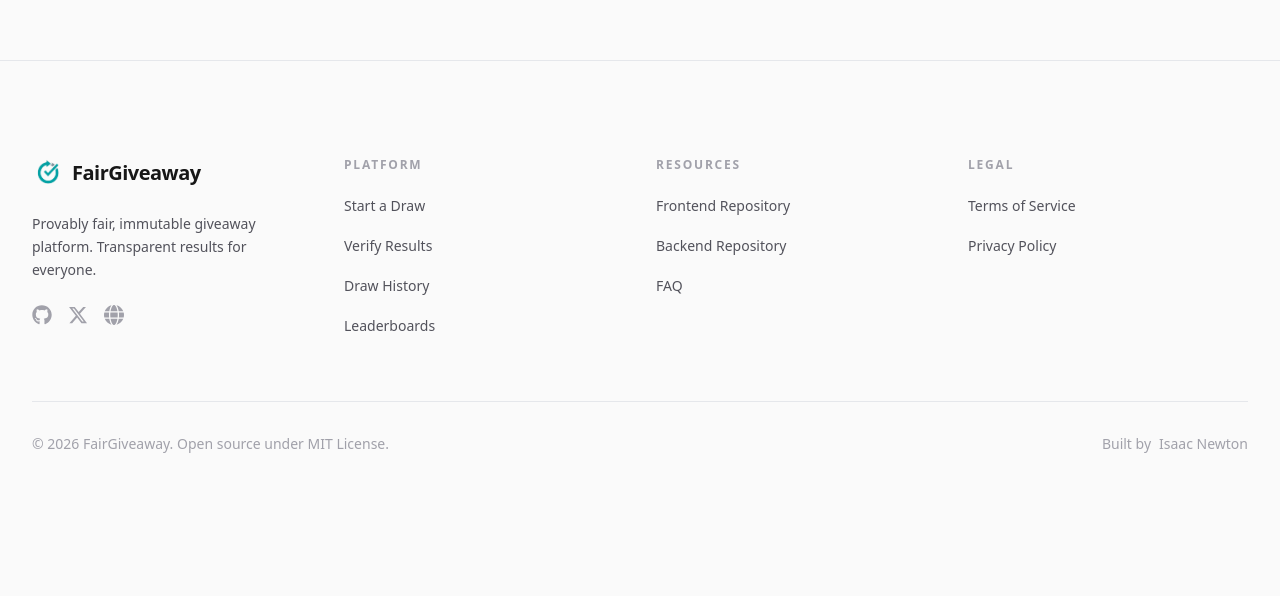
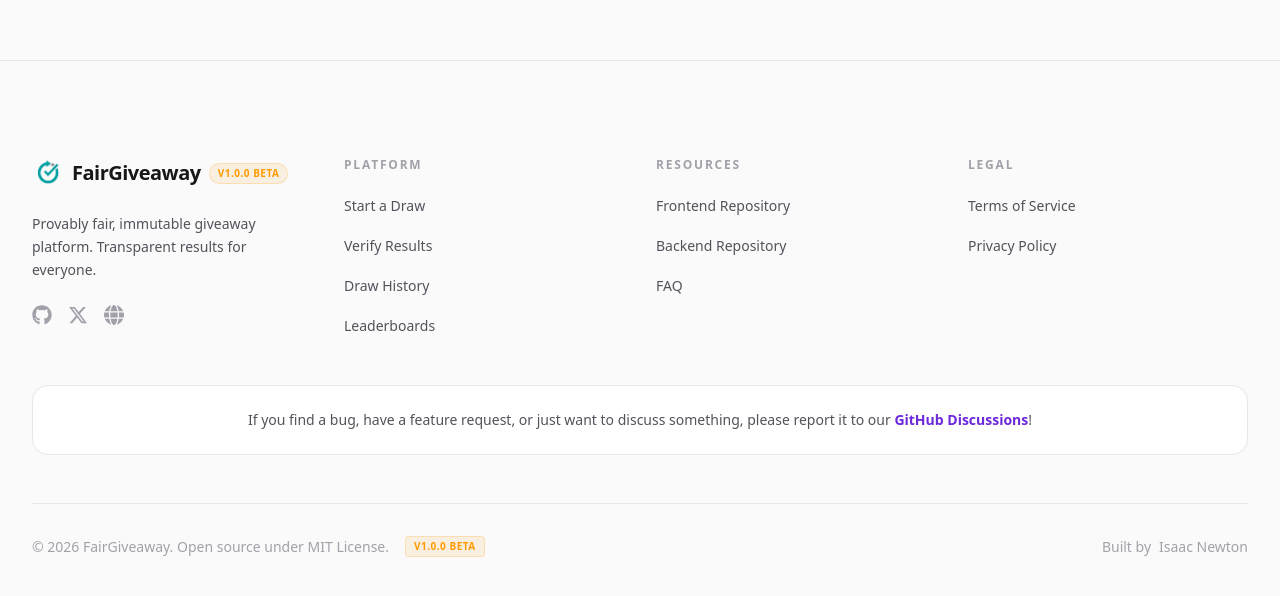
Before and after one commit to fair-giveaway/fairgiveaway-frontend, a Next.js app: page /history/1 in a window 1280 px wide. Shown: the part 836-1432 px from the top of the page. Before the commit the page ends 1386 px from the top, so only its background shows below. Built offline with nearby package versions, Linux system fonts and the light colour scheme; no server answers.

Commit message:
initial realease for production

```diff
--- a/components/Footer.tsx
+++ b/components/Footer.tsx
@@ -17,9 +17,14 @@ export function Footer() {
               <div className="flex h-8 w-8 items-center justify-center rounded-lg overflow-hidden">
                 <Image src="/logo.png" alt="FairGiveaway Logo" width={32} height={32} className="object-cover" />
               </div>
-              <span className="text-xl font-bold tracking-tight text-textPrimary">
-                FairGiveaway
-              </span>
+              <div className="flex items-center gap-2">
+                <span className="text-xl font-bold tracking-tight text-textPrimary">
+                  FairGiveaway
+                </span>
+                <span className="inline-flex items-center px-2 py-0.5 rounded-full bg-amber-500/10 text-amber-500 text-[10px] font-bold uppercase tracking-wider border border-amber-500/20">
+                  v1.0.0 Beta
+                </span>
+              </div>
             </Link>
             <p className="text-textSecondary text-sm leading-relaxed mb-6">
               Provably fair, immutable giveaway platform. Transparent results for everyone.
@@ -65,10 +70,29 @@ export function Footer() {
           </div>
         </div>
 
-        <div className="mt-16 pt-8 border-t border-borderSubtle flex flex-col md:flex-row justify-between items-center gap-4">
-          <p className="text-sm text-textMuted">
-            &copy; {currentYear} FairGiveaway. Open source under MIT License.
+        <div className="mt-12 p-6 rounded-2xl bg-bgElevated border border-borderSubtle text-center">
+          <p className="text-sm text-textSecondary">
+            If you find a bug, have a feature request, or just want to discuss something, please report it to our{" "}
+            <a
+              href="https://github.com/orgs/fair-giveaway/discussions"
+              target="_blank"
+              rel="noopener noreferrer"
+              className="text-accentPrimary font-bold hover:underline"
+            >
+              GitHub Discussions
+            </a>!
           </p>
+        </div>
+
+        <div className="mt-12 pt-8 border-t border-borderSubtle flex flex-col md:flex-row justify-between items-center gap-4">
+          <div className="flex flex-col sm:flex-row items-center gap-2 sm:gap-4">
+            <p className="text-sm text-textMuted">
+              &copy; {currentYear} FairGiveaway. Open source under MIT License.
+            </p>
+            <span className="px-2 py-0.5 rounded bg-amber-500/10 text-amber-500 border border-amber-500/20 text-[10px] font-bold uppercase tracking-wider">
+              v1.0.0 Beta
+            </span>
+          </div>
           <div className="flex items-center gap-2 text-sm text-textMuted">
             Built by <a href="https://github.com/isaacnewton123" target="_blank" rel="noopener noreferrer" className="hover:text-accentPrimary transition-colors font-medium">Isaac Newton</a>
           </div>
--- a/components/Navbar.tsx
+++ b/components/Navbar.tsx
@@ -43,9 +43,14 @@ export function Navbar() {
             <div className="flex h-8 w-8 items-center justify-center rounded-lg overflow-hidden">
               <Image src="/logo.png" alt="FairGiveaway Logo" width={32} height={32} className="object-cover" />
             </div>
-            <span className="text-lg font-bold tracking-tight text-textPrimary">
-              FairGiveaway
-            </span>
+            <div className="flex items-center gap-2">
+              <span className="text-lg font-bold tracking-tight text-textPrimary">
+                FairGiveaway
+              </span>
+              <span className="hidden sm:inline-flex items-center px-2 py-0.5 rounded-full bg-amber-500/10 text-amber-500 text-[10px] font-bold uppercase tracking-wider border border-amber-500/20">
+                v1.0.0 Beta
+              </span>
+            </div>
           </Link>
 
           {/* Desktop Nav */}
--- a/components/draw/ActiveSession.tsx
+++ b/components/draw/ActiveSession.tsx
@@ -43,7 +43,7 @@ export default function ActiveSession({ drawId, data }: Props) {
   const [mustPfp, setMustPfp] = useState(false);
   const [mustBio, setMustBio] = useState(false);
   const [mustAge, setMustAge] = useState(false);
-  const [minMonths, setMinMonths] = useState(3);
+  const [minMonths, setMinMonths] = useState(1);
   const [mustActivity, setMustActivity] = useState(false);
   const [minPosts, setMinPosts] = useState(10);
 
```
